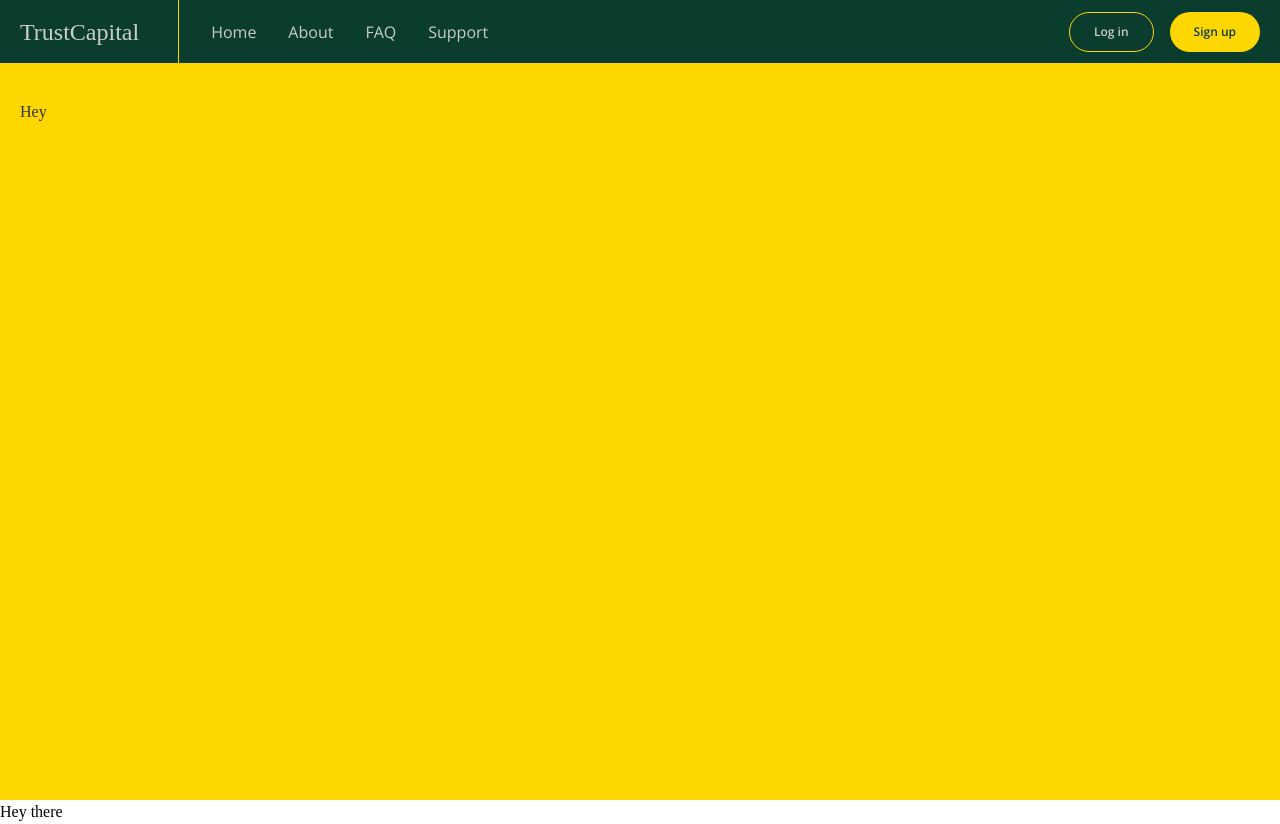
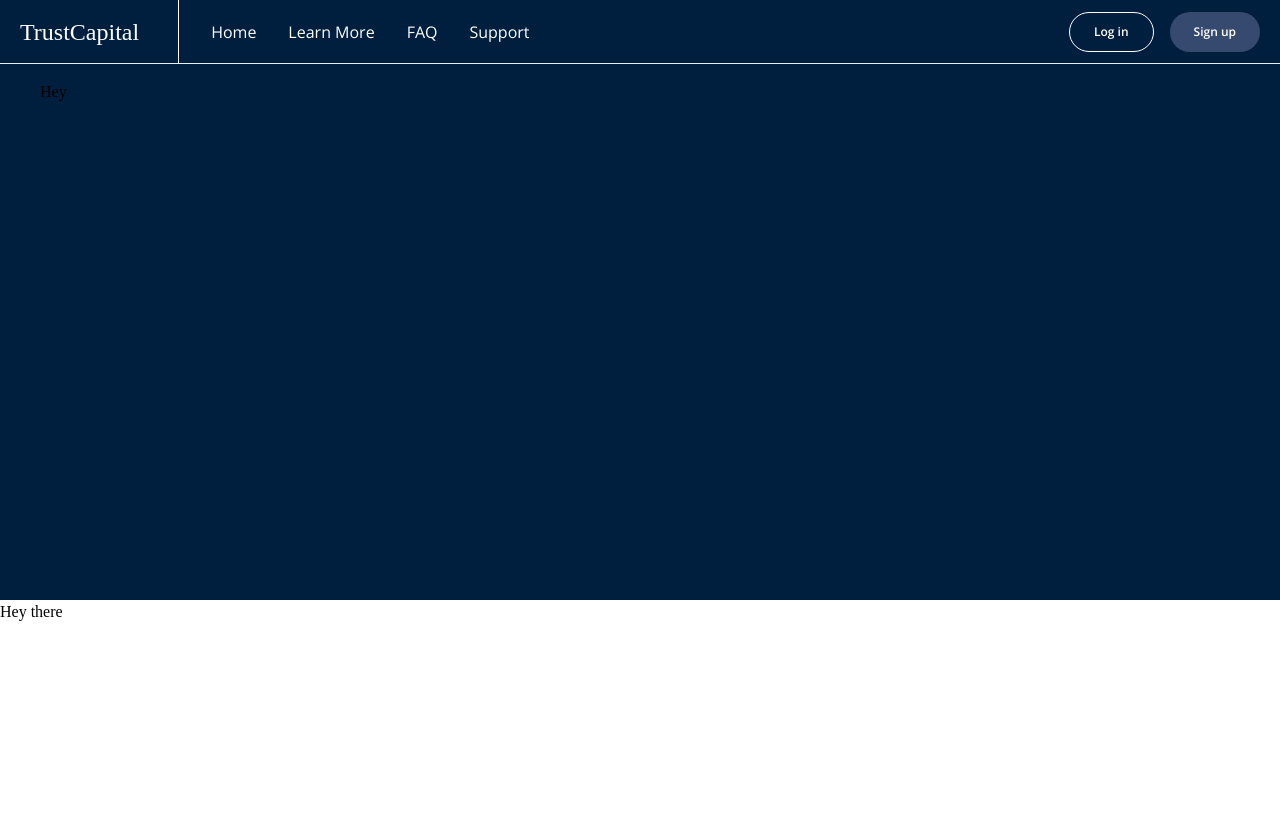
Before and after one commit to Joshardals/Trust-Capital, a Next.js app: page / in a window 1280 px wide. After the commit the page ends 800 px from the top, so only its background shows below. Built offline with nearby package versions, Linux system fonts and the light colour scheme; a web font is replaced by a local one.

Commit message:
initial commit

```diff
--- a/app/globals.css
+++ b/app/globals.css
@@ -4,6 +4,6 @@
 
 @layer components {
   .button {
-    @apply flex items-center h-10 px-6 text-center rounded-full transition-all;
+    @apply flex items-center h-10 px-6 text-center rounded-full transition-all duration-300;
   }
 }
--- a/app/layout.tsx
+++ b/app/layout.tsx
@@ -16,7 +16,7 @@ export default function RootLayout({
   return (
     <html lang="en">
       <body className={`${open_sans.variable} ${playfair.variable}`}>
-        <main className=" m-0 p-0 w-full bg-green h-screen">
+        <main className=" m-0 p-0 w-full h-screen">
           {/* <CryptoPrice /> */}
 
           {children}
--- a/app/page.tsx
+++ b/app/page.tsx
@@ -1,12 +1,10 @@
 import Header from "@/components/LandingPage/Header/Header";
-import HeaderBody from "@/components/LandingPage/HeaderBody/HeaderBody";
-
+import HeroSection from "@/components/LandingPage/HeroSection/HeroSection";
 export default function Home() {
   return (
-    <main className="h-full">
-      <div className="bg-gold h-full">
+    <main className="h-full bg-purewhite">
+      <div className="h-[75%] bg-navyblue">
         <Header />
-        <HeaderBody />
       </div>
       <div>Hey there</div>
     </main>
--- a/components/LandingPage/Header/Buttons/Login.tsx
+++ b/components/LandingPage/Header/Buttons/Login.tsx
@@ -3,7 +3,10 @@ import React from "react";
 
 const Login = () => {
   return (
-    <Link href="/login" className="max-md:hidden button border border-gold">
+    <Link
+      href="/login"
+      className="max-md:hidden button border border-purewhite text-purewhite hover:bg-darkblue "
+    >
       Log in
     </Link>
   );
--- a/components/LandingPage/Header/Buttons/SignUp.tsx
+++ b/components/LandingPage/Header/Buttons/SignUp.tsx
@@ -3,7 +3,10 @@ import React from "react";
 
 const SignUp = () => {
   return (
-    <Link href="/sign-up" className="bg-gold text-green button">
+    <Link
+      href="/sign-up"
+      className="bg-darkblue text-purewhite hover:bg-purewhite hover:text-darkblue button"
+    >
       Sign up
     </Link>
   );
--- a/components/LandingPage/Header/Header.tsx
+++ b/components/LandingPage/Header/Header.tsx
@@ -1,9 +1,11 @@
+import HeroSection from "../HeroSection/HeroSection";
 import NavBar from "./Nav/NavBar";
 
 const Header = () => {
   return (
-    <main className="w-full p-5">
+    <main className="w-full p-5 h-[75%]">
       <NavBar />
+      <HeroSection />
     </main>
   );
 };
--- a/components/LandingPage/Header/Nav/NavBar.tsx
+++ b/components/LandingPage/Header/Nav/NavBar.tsx
@@ -12,10 +12,10 @@ const NavBar = () => {
   return (
     <div
       className="flex max-md:items-center justify-between fixed text-lightGray left-0 right-0 top-0 w-full h-16 px-5 md:h-16
-      border-b border-b-gold bg-green
+      border-b border-b-babyblue bg-navyblue
     "
     >
-      <div className="flex max-md:flex-1 w-full md:w-auto space-x-8">
+      <div className="flex text-purewhite max-md:flex-1 w-full md:w-auto space-x-8">
         {/* Company's Logo */}
         <div className=" flex items-center text-md md:text-lg max-md:flex-1 pr-10 w-auto relative">
           <Link href="/" className="">
@@ -40,7 +40,7 @@ const NavBar = () => {
           <SignUp />
         </div>
 
-        <div className="md:hidden cursor-pointer text-lightGray">
+        <div className="md:hidden cursor-pointer text-purewhite">
           {/* The Hamburger and X Icon only shows on Mobile Devices */}
           {navClick ? (
             <div onClick={() => setNavClick(!navClick)}>
--- a/components/LandingPage/Header/Nav/NavLinks.tsx
+++ b/components/LandingPage/Header/Nav/NavLinks.tsx
@@ -2,7 +2,7 @@ import Link from "next/link";
 
 const links = [
   { name: "Home", href: "#home" },
-  { name: "About", href: "#about" },
+  { name: "Learn More", href: "#learn-more" },
   { name: "FAQ", href: "#faq" },
   { name: "Support", href: "#support" },
 ];
@@ -14,7 +14,7 @@ export const NavLinks = () => {
         <Link
           key={link.name}
           href={link.href}
-          className="font-sans relative text-sm transition-all hover:mb-1 hover:text-gold"
+          className="font-sans relative text-sm transition-all hover:mb-1 hover:text-babyblue"
         >
           <p>{link.name}</p>
         </Link>
--- a/components/LandingPage/HeaderBody/HeaderBody.tsx
+++ b/components/LandingPage/HeroSection/HeroSection.tsx
@@ -1,7 +1,7 @@
 import React from "react";
 
-const HeaderBody = () => {
+const HeroSection = () => {
   return <div className="text-darkGray mt-10 p-5">Hey</div>;
 };
 
-export default HeaderBody;
+export default HeroSection;
--- a/tailwind.config.js
+++ b/tailwind.config.js
@@ -19,16 +19,15 @@ module.exports = {
     },
     colors: {
       // Primary Colors
-      blue: "#001F3F",
-      green: "#0A3D2D",
+      navyblue: "#001F3F",
+      darkblue: "#364A6F",
 
       // Accent Colors
-      gold: "#FFD700",
-      lightGray: "#CCCCCC",
+      goldenrod: "#D8A31A",
+      babyblue: "#E2F0FF",
 
       // Additional Colors
-      white: "FFFFFF",
-      darkGray: "#333333",
+      purewhite: "#FFFFFF",
     },
     fontSize: {
       // Button Text, Sidebar Text, Small Text(Metadata, Captions)
```
